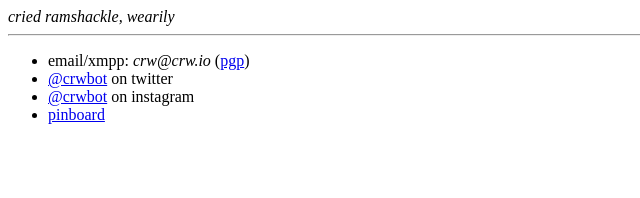
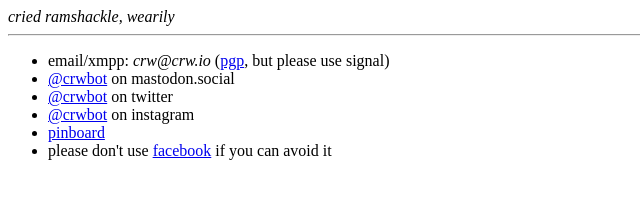
Before and after one commit to crwbot/crwbot.github.io, a plain HTML site: page index.html in a window 1280 px wide. Shown: the whole page, without its empty margins (0-640 px from the left). Drawn offline with Linux system fonts and the light colour scheme.

Commit message:
prefer mastodon

```diff
--- a/index.html
+++ b/index.html
@@ -6,10 +6,12 @@
 <em>cried ramshackle, wearily</em>
 <hr />
 <ul>
-<li>email/xmpp: <em>crw@crw.io</em> (<a href="/crw.asc">pgp</a>)</li>
+<li>email/xmpp: <em>crw@crw.io</em> (<a href="/crw.asc">pgp</a>, but please use signal)</li>
+<li><a href="https://mastodon.social/@crwbot">@crwbot</a> on mastodon.social</li>
 <li><a href="https://twitter.com/crwbot">@crwbot</a> on twitter</li>
 <li><a href="https://instagram.com/crwbot">@crwbot</a> on instagram</li>
 <li><a href="https://pinboard.in/u:crw">pinboard</a></li>
+<li>please don't use <a href="https://facebook.com/crwbot">facebook</a> if you can avoid it</li>
 </ul>
 
 
```
